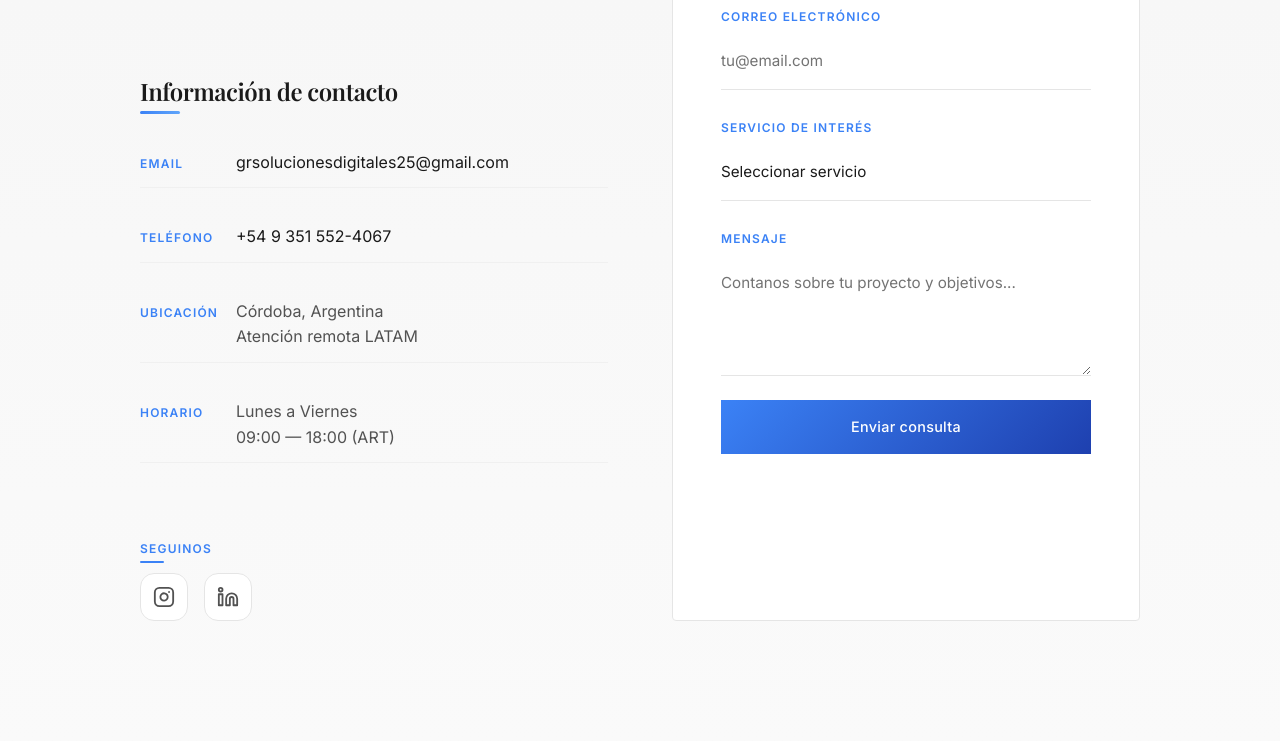
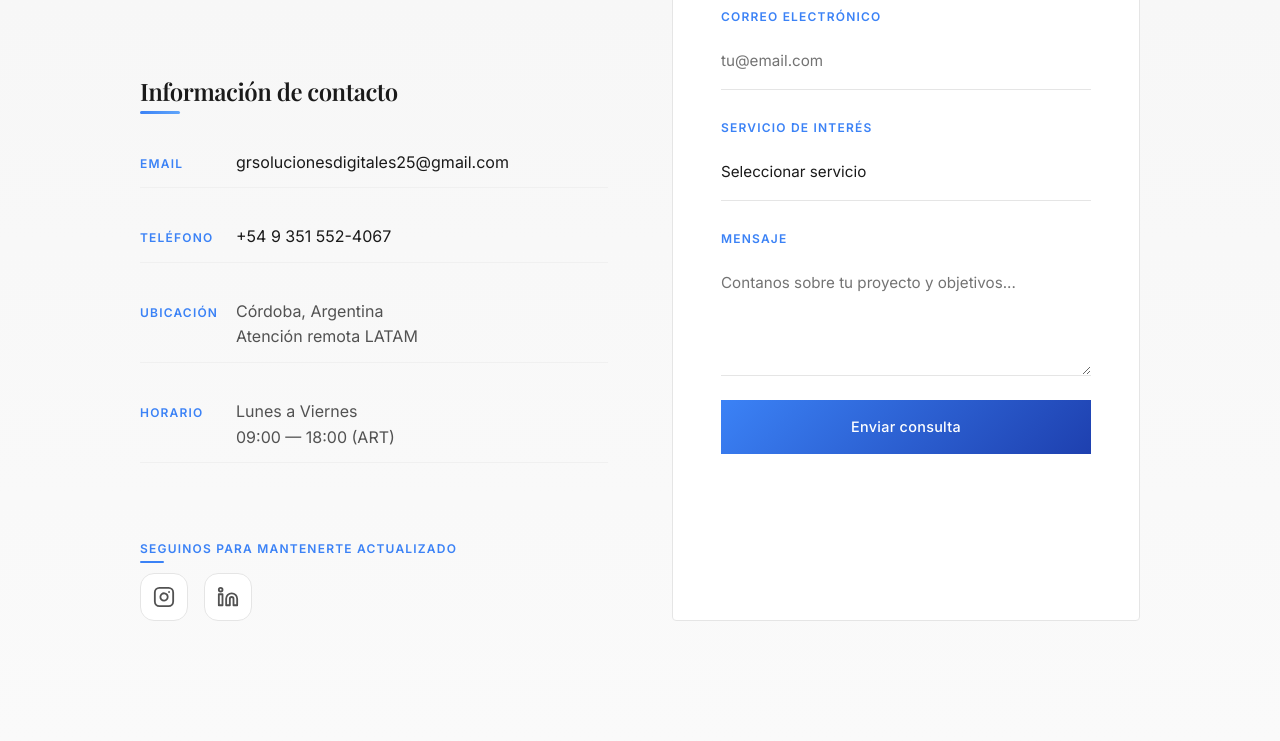
Before and after one commit to LolaScheib/GRSolucionesDigitales, a plain HTML site: page index.html in a window 1280 px wide. Shown: the part 6488-7229 px from the top of the page. Drawn offline with nearby package versions, Linux system fonts and the light colour scheme.

Commit message:
cambiosss

```diff
--- a/index.html
+++ b/index.html
@@ -565,7 +565,7 @@
 
                         <!-- Social Links -->
                         <div class="social-links" data-aos="fade-up" data-aos-delay="200">
-                            <h4>Seguinos</h4>
+                            <h4>Seguinos para mantenerte actualizado</h4>
                             <div class="social-icons">
                                 <a href="https://www.instagram.com/grsolucionesdigitales" target="_blank" rel="noopener" aria-label="Instagram">
                                     <svg viewBox="0 0 24 24" fill="none" stroke="currentColor" stroke-width="2" stroke-linecap="round" stroke-linejoin="round">
```
